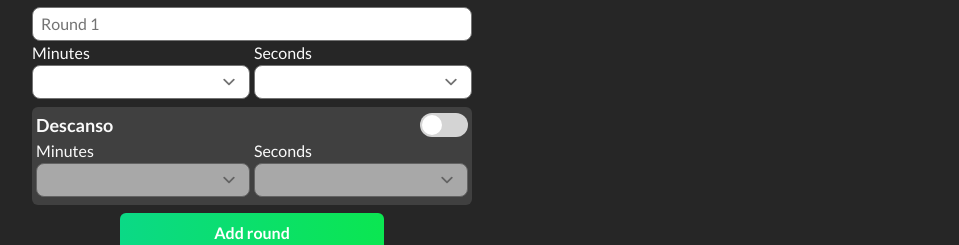
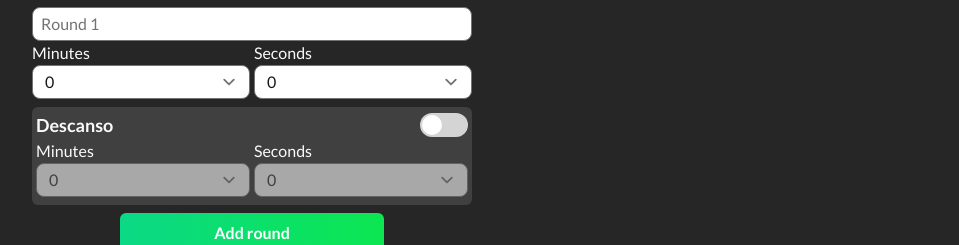
Before and after one commit to galearez/timer, a React (Create React App) app: page / in a window 1280 px wide. Shown: the part 158-403 px from the top of the page, without its empty margins (160-1119 px from the left). Built offline with nearby package versions, Linux system fonts and the light colour scheme.

Commit message:
Manually created arrays for time select boxes

```diff
--- a/src/timer.tsx
+++ b/src/timer.tsx
@@ -22,6 +22,18 @@ interface ITimerStates {
   secSingleRest: number;
   closeHomeScreen: boolean;
 }
+
+//before this change this two arrays where auto-generated on component mounting, but there was a big problem
+//it needs to 'update' before generating the options for the select box so when using it on desktop there
+//are not options at the start, thats why even if it's annoying I created this two arrays so there
+//are options on first rendering
+const FIVE_BY_FIVE = [0, 5, 10, 15, 20, 25, 30, 35, 40, 45, 50, 55, 60];
+const ONE_BY_ONE = [
+  0, 1, 2, 3, 4, 5, 6, 7, 8, 9, 10, 11, 12, 13, 14, 15, 16, 17, 18, 19, 20, 21,
+  22, 23, 24, 25, 26, 27, 28, 29, 30, 31, 32, 33, 34, 35, 36, 37, 38, 39, 40,
+  41, 42, 43, 44, 45, 46, 47, 48, 49, 50, 51, 52, 53, 54, 55, 56, 57, 58, 59,
+  60,
+];
 
 //this component will handle the user input and will pass main data, rounds (id, label and time)
 //to the other components
@@ -95,10 +107,6 @@ export default class Timer extends React.Component<{}, ITimerStates> {
   //variable to keep track of the number of rounds, just for rounds default names
   roundDefaultNumber: number = 1;
 
-  //this will help to auto-generate the options in the select boxes
-  oneToSixtyArray: number[] = [];
-  fiveByFiveArray: number[] = [];
-
   //when screen resize it will be called to change the screenWidth state which control some responsive rendering
   handleScreenResize() {
     this.setState({ screenWidth: window.innerWidth }, () => {
@@ -121,15 +129,6 @@ export default class Timer extends React.Component<{}, ITimerStates> {
   }
 
   componentDidMount() {
-    //once mounted generate arrays with the options for the select boxes, I'm lazy
-    for (let i = 0; i <= 60; i++) {
-      this.oneToSixtyArray.push(i);
-    }
-
-    for (let i = 0; i <= 12; i++) {
-      this.fiveByFiveArray.push(i * 5);
-    }
-
     //once it gets mounted waits for any resize
     window.addEventListener('resize', this.handleScreenResize);
   }
@@ -322,14 +321,14 @@ export default class Timer extends React.Component<{}, ITimerStates> {
 
   render() {
     //creates options for the minutes select box
-    const sixtyOptions = this.oneToSixtyArray.map((elem: number) => (
+    const sixtyOptions = ONE_BY_ONE.map((elem: number) => (
       <option value={elem} key={elem}>
         {elem}
       </option>
     ));
 
     //create options for the seconds select box
-    const twelveOptions = this.fiveByFiveArray.map((elem: number) => (
+    const twelveOptions = FIVE_BY_FIVE.map((elem: number) => (
       <option value={elem} key={elem}>
         {elem}
       </option>
```
